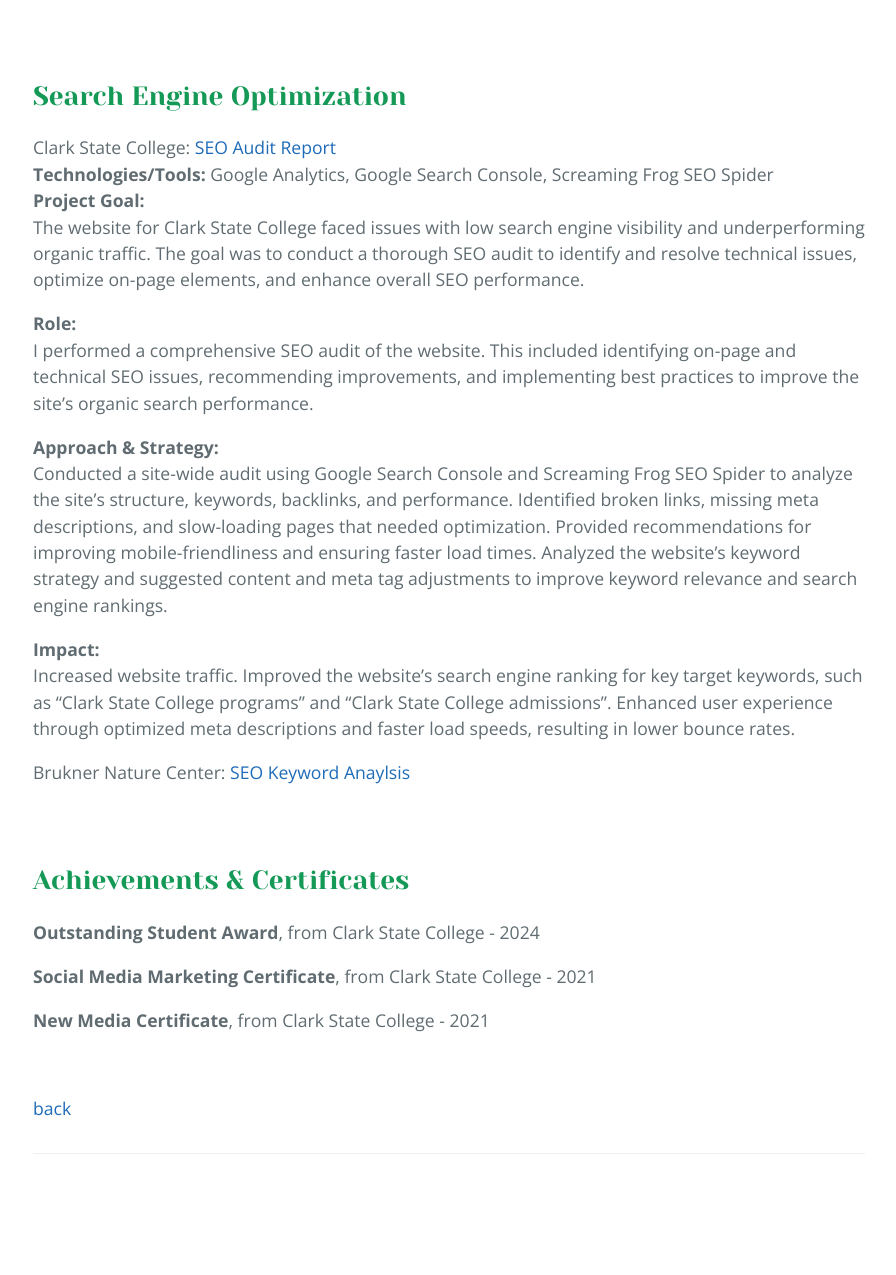
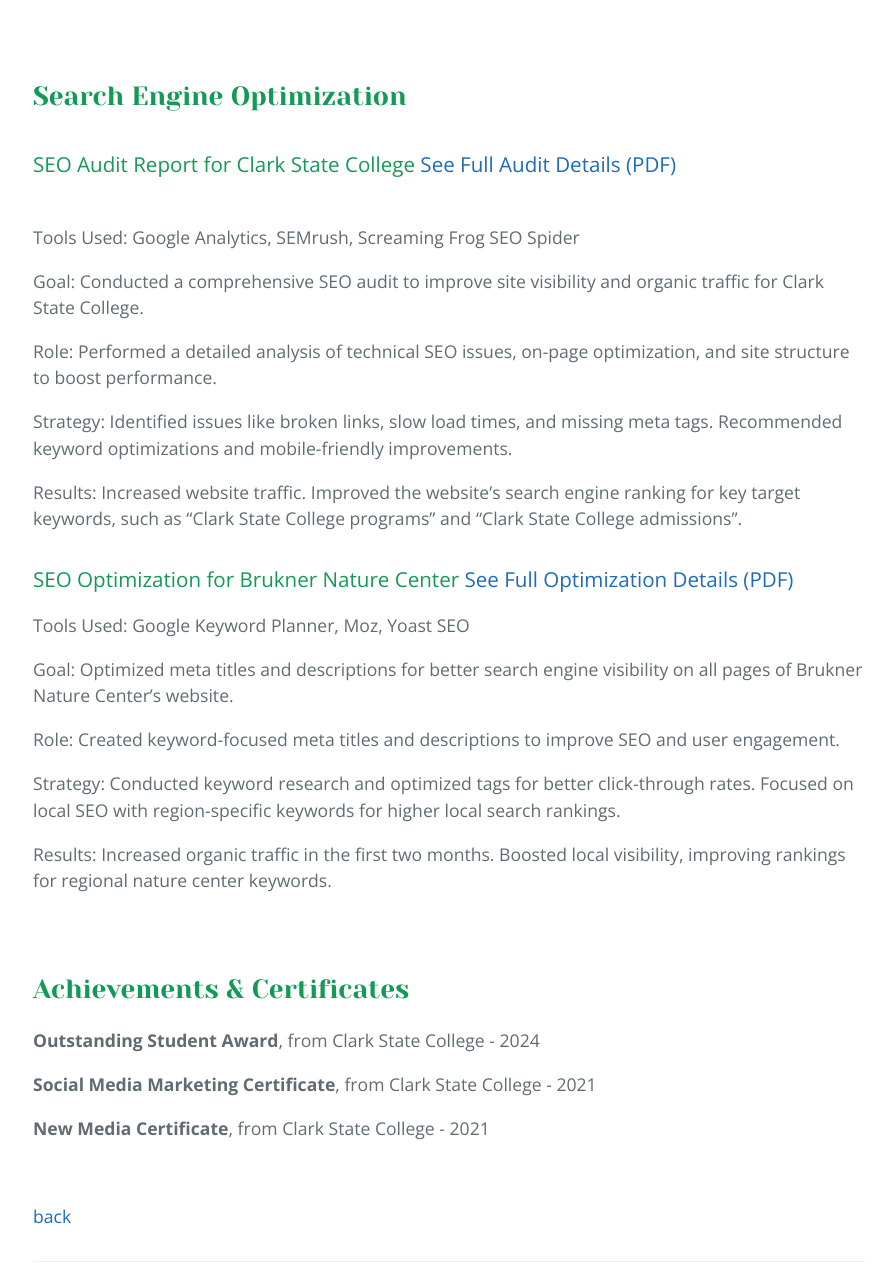
Before and after one commit to 0460208/amandamartel, a Jekyll site: the page built from portfolio.md, in a window 1280 px wide and 1400 px high, scrolled down 1456 px, cut to the strip 125-1400 px from the top of the window. Shown: the whole strip, without its empty margins (191-1087 px from the left). Built offline with Jekyll 4.4.1, drawn with Linux system fonts in a browser that asks for light colours; nearby versions of some CDN libraries; before the commit the page ends 2799 px from its top, so only the background shows below that.

Commit message:
Update portfolio.md

```diff
--- a/portfolio.md
+++ b/portfolio.md
@@ -94,37 +94,47 @@ Check out the <a href="https://www.bruknernaturecenter.com/" target="_blank">Liv
 		</a>
 </div>
 
-
 <br>
 
 ## Search Engine Optimization
 
-Clark State College: [SEO Audit Report](./clarkstateseo.pdf){:target="_blank"}
+
+### SEO Audit Report for Clark State College [See Full Audit Details (PDF)](./clarkstateseo.pdf){:target="_blank"}
 <br>
-__Technologies/Tools:__ Google Analytics, Google Search Console, Screaming Frog SEO Spider
-<br>
-__Project Goal:__
-<br>
-The website for Clark State College faced issues with low search engine visibility and underperforming organic traffic. The goal was to conduct a thorough SEO audit to identify and resolve technical issues, optimize on-page elements, and enhance overall SEO performance.
+Tools Used: Google Analytics, SEMrush, Screaming Frog SEO Spider
 
-__Role:__
-<br>
-I performed a comprehensive SEO audit of the website. This included identifying on-page and technical SEO issues, recommending improvements, and implementing best practices to improve the site's organic search performance.
+Goal:
+Conducted a comprehensive SEO audit to improve site visibility and organic traffic for Clark State College.
 
-__Approach & Strategy:__
-<br>
-Conducted a site-wide audit using Google Search Console and Screaming Frog SEO Spider to analyze the site’s structure, keywords, backlinks, and performance.
-Identified broken links, missing meta descriptions, and slow-loading pages that needed optimization.
-Provided recommendations for improving mobile-friendliness and ensuring faster load times.
-Analyzed the website’s keyword strategy and suggested content and meta tag adjustments to improve keyword relevance and search engine rankings.
+Role:
+Performed a detailed analysis of technical SEO issues, on-page optimization, and site structure to boost performance.
 
-__Impact:__
-<br>
+Strategy:
+Identified issues like broken links, slow load times, and missing meta tags.
+Recommended keyword optimizations and mobile-friendly improvements.
+
+Results:
 Increased website traffic.
 Improved the website’s search engine ranking for key target keywords, such as “Clark State College programs” and “Clark State College admissions”.
-Enhanced user experience through optimized meta descriptions and faster load speeds, resulting in lower bounce rates.
 
-Brukner Nature Center: [SEO Keyword Anaylsis](./bruknerseo.pdf){:target="_blank"}
+
+### SEO Optimization for Brukner Nature Center [See Full Optimization Details (PDF)](./bruknerseo.pdf){:target="_blank"}
+Tools Used: Google Keyword Planner, Moz, Yoast SEO
+
+Goal:
+Optimized meta titles and descriptions for better search engine visibility on all pages of Brukner Nature Center's website.
+
+Role:
+Created keyword-focused meta titles and descriptions to improve SEO and user engagement.
+
+Strategy:
+Conducted keyword research and optimized tags for better click-through rates.
+Focused on local SEO with region-specific keywords for higher local search rankings.
+
+Results:
+Increased organic traffic in the first two months.
+Boosted local visibility, improving rankings for regional nature center keywords.
+
 
 <br>
 
```
